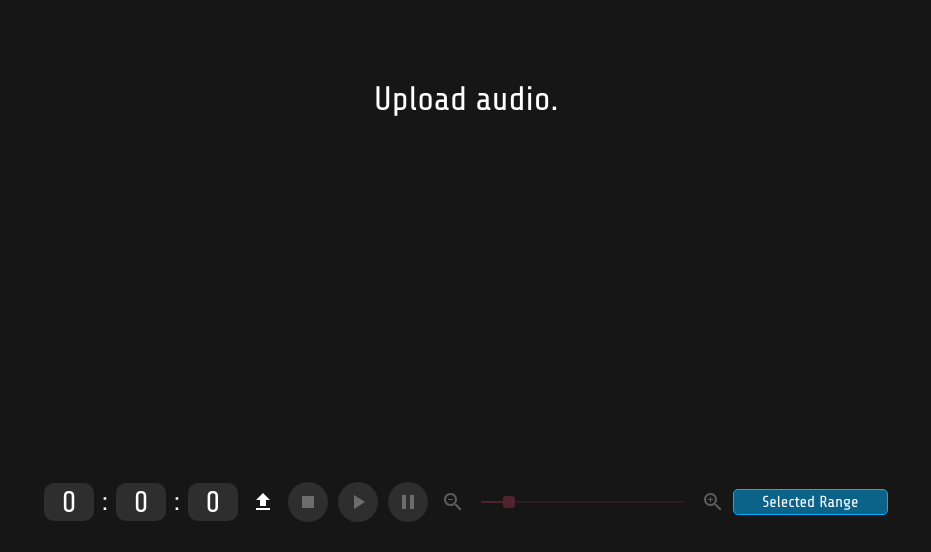
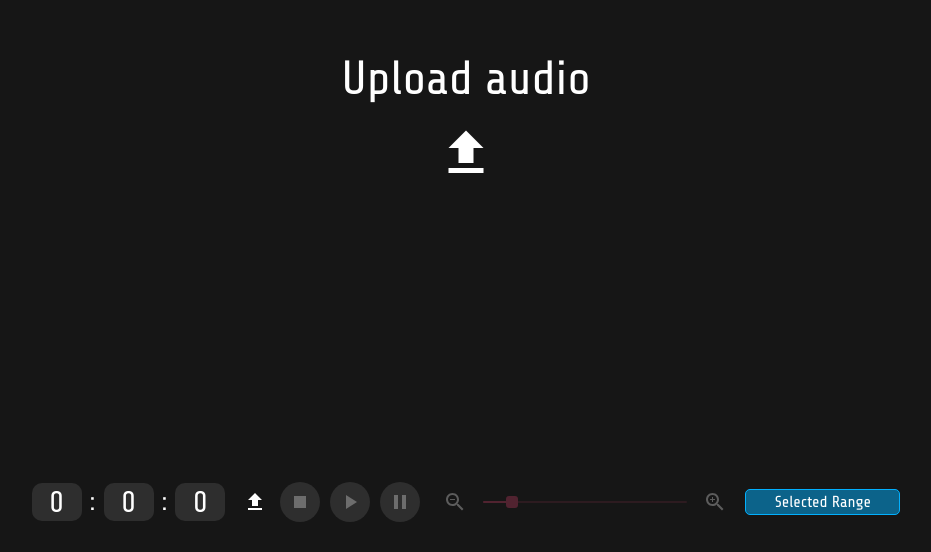
Before and after one commit to MichaelShingo/audioFeatures, a Next.js app: page / in a window 1280 px wide. Shown: the part 248-800 px from the top of the page, without its empty margins (174-1105 px from the left). Built offline with nearby package versions, Linux system fonts and the light colour scheme.

Commit message:
responsiveness start

```diff
--- a/app/components/audio/AudioUpload.tsx
+++ b/app/components/audio/AudioUpload.tsx
@@ -32,7 +32,8 @@ const AudioUpload: React.FC = () => {
 		}
 	};
 
-	const startSilentOsc = async () => {
+	const startSilentOsc = async (e: React.MouseEvent) => {
+		e.stopPropagation();
 		await Tone.start();
 		try {
 			if (silentOsc) {
@@ -46,7 +47,7 @@ const AudioUpload: React.FC = () => {
 	};
 
 	return (
-		<IconButton component="label" onClick={startSilentOsc}>
+		<IconButton component="label" onClick={(e) => startSilentOsc(e)}>
 			<FileUpload />
 			<VisuallyHiddenInput type="file" accept="audio/*" onChange={handleFileChange} />
 		</IconButton>
--- a/app/components/containers/AppContainer.tsx
+++ b/app/components/containers/AppContainer.tsx
@@ -1,6 +1,6 @@
 import { Box } from '@mui/system';
 import { ReactNode, useEffect } from 'react';
-import { useMediaQuery, Theme, useTheme } from '@mui/material';
+import { useTheme } from '@mui/material';
 import { actions, useAppState } from '../../context/AppStateContext';
 
 interface AppContainerProps {
@@ -9,7 +9,6 @@ interface AppContainerProps {
 
 const AppContainer: React.FC<AppContainerProps> = ({ children }) => {
 	const { dispatch } = useAppState();
-	const isSmallScreen = useMediaQuery<Theme>((theme) => theme.breakpoints.down('sm'));
 	const theme = useTheme();
 
 	useEffect(() => {
@@ -34,10 +33,10 @@ const AppContainer: React.FC<AppContainerProps> = ({ children }) => {
 			sx={{
 				backgroundColor: theme.palette.background.paper,
 				color: 'white',
-				height: isSmallScreen ? '95vh' : '100vh',
+				height: '100vh',
 				width: '100vw',
 				overflowX: 'hidden',
-				overflowY: 'hidden',
+				overflowY: 'auto',
 				mt: '0px',
 				mb: '0px',
 				pt: '0%',
--- a/app/components/containers/UpperContainer.tsx
+++ b/app/components/containers/UpperContainer.tsx
@@ -12,6 +12,7 @@ const UpperContainer: React.FC<UpperContainerProps> = () => {
 		<Box
 			sx={{
 				height: '100%',
+				width: '100vw',
 				backgroundColor: '',
 			}}
 		>
--- a/app/components/containers/WaveformContainer.tsx
+++ b/app/components/containers/WaveformContainer.tsx
@@ -112,8 +112,9 @@ const WaveformContainer: React.FC = () => {
 		dispatch({ type: actions.SET_IS_HOVERED_WAVEFORM, payload: false });
 	};
 
-	const handleOnClick = () => {
-		if (Date.now() - mouseDownTime > 400) {
+	const handleClick = () => {
+		console.log('waveformon click');
+		if (Date.now() - mouseDownTime > 400 || !state.isUploaded) {
 			return;
 		}
 		const position: number = state.mousePosition.x + state.waveformScrollPosition;
@@ -177,7 +178,7 @@ const WaveformContainer: React.FC = () => {
 			onMouseLeave={handleOnMouseLeave}
 			onMouseDown={handleDragSelection}
 			onMouseUp={handleEndDragSelection}
-			onClick={state.isUploaded ? () => handleOnClick() : () => {}}
+			onClick={state.isUploaded ? () => handleClick() : () => {}}
 			style={{
 				width: '100vw',
 				backgroundColor: '',
--- a/app/components/waveformControls/PlaybackControls.tsx
+++ b/app/components/waveformControls/PlaybackControls.tsx
@@ -93,13 +93,19 @@ const PlaybackControls: React.FC = () => {
 	};
 
 	return (
-		<Stack
-			direction="row"
+		<Box
+			// direction={state.windowWidth < 855 ? 'column' : 'row'}
 			justifyContent="center"
 			alignItems="center"
-			sx={{ backgroundColor: theme.palette.background.default }}
+			sx={{
+				backgroundColor: theme.palette.background.default,
+				display: 'flex',
+				flexWrap: 'wrap',
+				gap: '10px',
+			}}
 		>
 			<Timecode />
+			<Stack direction="row">
 				<AudioUpload />
 				<FilledIconButton
 					isActive={state.isPlaying || state.seconds > 0}
@@ -109,18 +115,14 @@ const PlaybackControls: React.FC = () => {
 				<FilledIconButton
 					isActive={!state.isPlaying && state.isUploaded}
 					onClickHandler={playAudio}
-				icon={<PlayArrowIcon style={{}} />}
+					icon={<PlayArrowIcon />}
 				/>
 				<FilledIconButton
 					isActive={state.isPlaying}
 					onClickHandler={pauseAudio}
 					icon={<PauseIcon />}
 				/>
-			{/* <FilledIconButton
-				isActive={!state.isPlaying}
-				onClickHandler={listenAudio}
-				icon={<KeyboardVoiceIcon />}
-			/> */}
+			</Stack>
 			<ZoomSlider />
 			<Box
 				sx={{
@@ -132,13 +134,14 @@ const PlaybackControls: React.FC = () => {
 				}}
 			>
 				<Typography>
-					{state.selectionStartSeconds >= state.selectionEndSeconds
+					{state.selectionStartSeconds >= state.selectionEndSeconds ||
+					Number.isNaN(state.selectionStartSeconds)
 						? 'Selected Range'
 						: `${calcTimecodeText(state.selectionStartSeconds)} —
 					${calcTimecodeText(state.selectionEndSeconds)}`}
 				</Typography>
 			</Box>
-		</Stack>
+		</Box>
 	);
 };
 
--- a/app/components/waveformControls/PreUpload.tsx
+++ b/app/components/waveformControls/PreUpload.tsx
@@ -2,6 +2,7 @@ import { Box, Stack } from '@mui/system';
 import React from 'react';
 import { useAppState } from '../../context/AppStateContext';
 import { LinearProgress, Typography } from '@mui/material';
+import AudioUpload from '../audio/AudioUpload';
 
 const PreUpload: React.FC = () => {
 	const { state } = useAppState();
@@ -28,10 +29,13 @@ const PreUpload: React.FC = () => {
 						marginBottom: '25px',
 						width: '100%',
 					}}
-					variant="h4"
+					variant="h3"
 				>
-					Upload audio.
+					Upload audio
 				</Typography>
+				<Box sx={{ transform: 'scale(250%)', zIndex: 50, pointerEvents: 'all' }}>
+					<AudioUpload />
+				</Box>
 			</Stack>
 			<Box
 				sx={{
--- a/app/components/waveformControls/Timecode.tsx
+++ b/app/components/waveformControls/Timecode.tsx
@@ -119,7 +119,7 @@ const Timecode = () => {
 	};
 
 	return (
-		<Stack direction="row" sx={{ marginRight: '5px' }}>
+		<Stack direction="row" sx={{}}>
 			<TimecodeInput
 				refObj={refMinutes}
 				handleBlur={handleBlurMinutes}
```
Also changed, not shown: audioFeatures.txt. Lines whose indentation alone changed are shown as unchanged.
